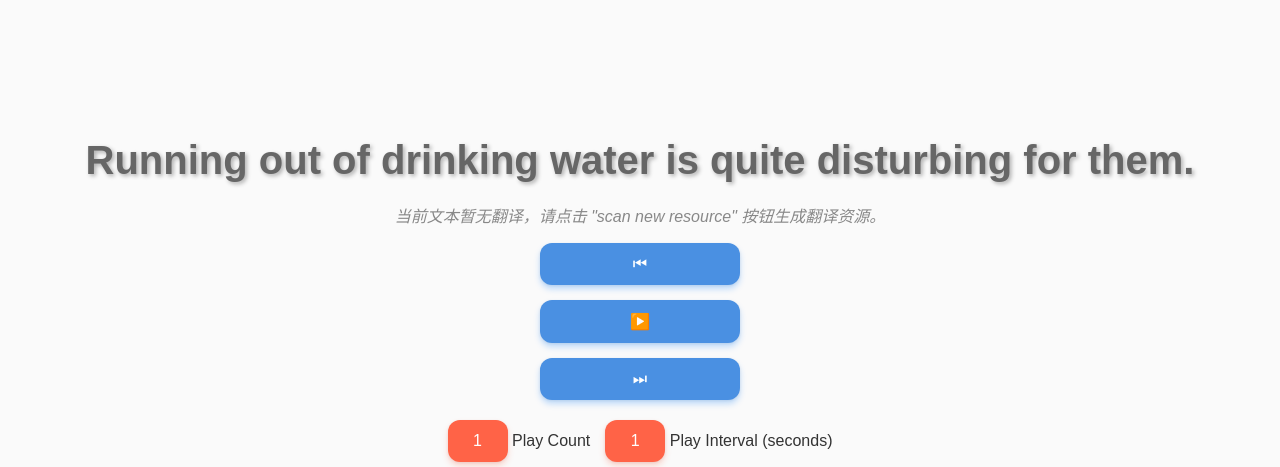
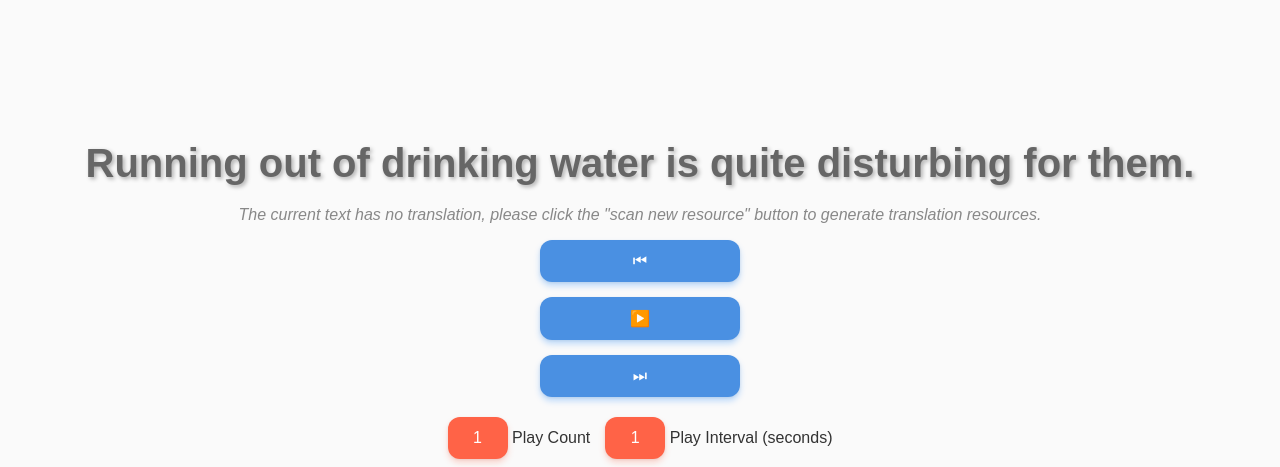
Before and after one commit to zzy1099207684/ListeningLanguage, a Flask app: page /language in a window 1280 px wide. Shown: the top 467 px of the page. Run offline with Flask 3, Linux system fonts and the light colour scheme.

Commit message:
translate tip language from chinese to english

```diff
--- a/templates/index.html
+++ b/templates/index.html
@@ -392,7 +392,7 @@
                 if (data.status === 'success') {
                     translatedText.innerText = `${data.translated_text}`;
                 } else if (data.status === 'missing_translation') {
-                    translatedText.innerText = '当前文本暂无翻译，请点击 "scan new resource" 按钮生成翻译资源。';
+                    translatedText.innerText = 'The current text has no translation, please click the "scan new resource" button to generate translation resources.';
                 } else {
                     translatedText.innerText = 'translate error。';
                 }
@@ -623,12 +623,12 @@
             source.onmessage = function(event) {
                 const data = JSON.parse(event.data);
                 if (data.status === 'working') {
-                    scanProgress.innerText = `正在生成资源: ${data.current_index}/${data.total} (${data.progress.toFixed(2)}%)`;
+                    scanProgress.innerText = `Resource being generated: ${data.current_index}/${data.total} (${data.progress.toFixed(2)}%)`;
                 } else if (data.status === 'done') {
-                    scanProgress.innerText = "完成所有资源生成。";
+                    scanProgress.innerText = "Complete all resource generation。";
                     source.close();
                 } else if (data.status === 'error') {
-                    scanProgress.innerText = "生成过程中出现错误：" + data.message;
+                    scanProgress.innerText = "An error occurred during generation：" + data.message;
                     source.close();
                 }
             };
@@ -660,17 +660,17 @@
                         })
                         .then(response => response.json())
                         .then(data => {
-                            let translation = '暂无翻译';
+                            let translation = 'No translation available';
                             if (data.status === 'success') {
                                 translation = data.translated_text;
                             } else if (data.status === 'missing_translation') {
-                                translation = '暂无翻译';
+                                translation = 'No translation available';
                             }
                             showWordTooltip(word, translation);
                         })
                         .catch(error => {
                             console.error('Error translating word:', error);
-                            showWordTooltip(word, '翻译出错。');
+                            showWordTooltip(word, 'Translation error。');
                         });
                     }
                 };
```
